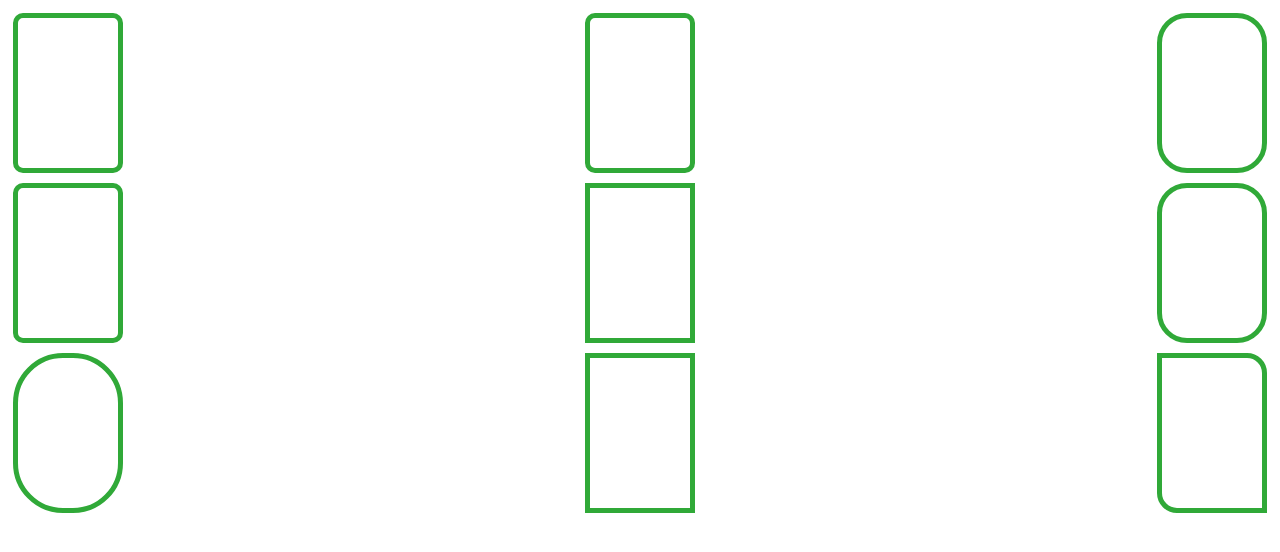
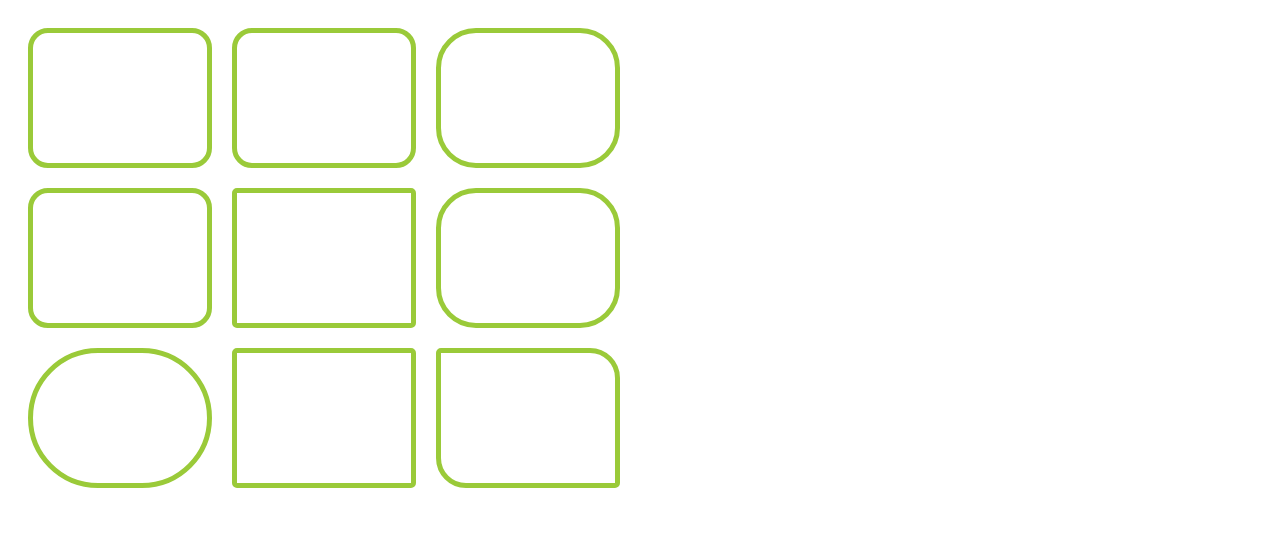
Before and after one commit to 1Akshara/mernfullstack, a plain HTML site: page task6B.html in a window 1280 px wide. Drawn offline with Linux system fonts and the light colour scheme.

Commit message:
Update task6B.html

```diff
--- a/task6B.html
+++ b/task6B.html
@@ -3,70 +3,44 @@
 <head>
     <meta charset="UTF-8">
     <meta name="viewport" content="width=device-width, initial-scale=1.0">
+    <title>Document</title>
     <style>
-        .container {
-            display: flex;
-            flex-wrap: wrap;
-            justify-content: space-between;
+        td{
+            border: 5px solid #9ACA39;
+            border-radius: 5px;
         }
-
-        .row {
-            display: flex;
-            justify-content: space-between;
-            width: calc(100% - 10px);
-            margin: 5px;
+        .circle{
+            border-radius: 200px;
         }
-
-        .shape {
-            width: 100px;
-            height: 150px;
-            border: 5px solid #30a938;
-            border-radius: 0px;
-            display: flex;
-            justify-content: center;
-            align-items: center;
+        .a{
+            border-radius: 40px;
         }
-
-        .rectangle {
-            border-radius: 10px;
+        .b{
+            border-radius: 20px;
         }
-
-        .more-rounded {
-            border-radius: 30px;
-        }
-
-        .perfect-rectangle {
-            border-radius: 0;
-        }
-
-        .top-right-bottom-left {
-            border-top-right-radius: 20px;
-            border-top-left-radius: 0px;
-            border-bottom-right-radius: 0px;
-            border-bottom-left-radius: 20px;
-        }
-        .most-rounded {
-            border-radius: 50px;
+        .shape{
+            border-top-right-radius: 30px;
+            border-bottom-left-radius: 30px;
         }
     </style>
 </head>
 <body>
-    <div class="container">
-        <div class="row">
-            <div class="shape rectangle"></div>
-            <div class="shape rectangle"></div>
-            <div class="shape more-rounded"></div>
-        </div>
-        <div class="row">
-            <div class="shape rectangle"></div>
-            <div class="shape perfect-rectangle"></div>
-            <div class="shape more-rounded"></div>
-        </div>
-        <div class="row">
-            <div class="shape most-rounded"></div>
-            <div class="shape perfect-rectangle"></div>
-            <div class="shape top-right-bottom-left"></div>
-        </div>
-    </div>
+    <table style="width: 50%;height: 500px;" cellspacing="20">
+        <tr>
+            <td class="b"></td>
+            <td class="b"></td>
+            <td class="a"></td>
+        </tr>
+        <tr>
+            <td class="b"></td>
+            <td></td>
+            <td class="a"></td>
+        </tr>
+        <tr>
+            <td class="circle"></td>
+            <td></td>
+            <td class="shape"></td>
+        </tr>
+    </table>
 </body>
 </html>
```
